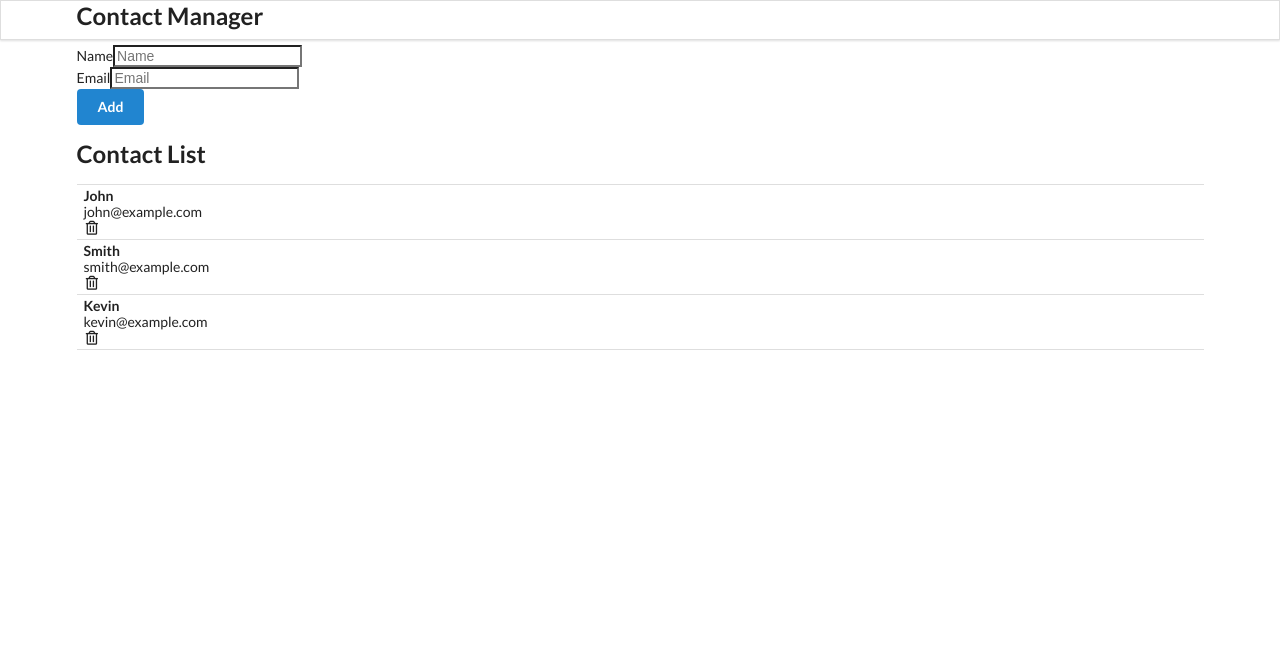
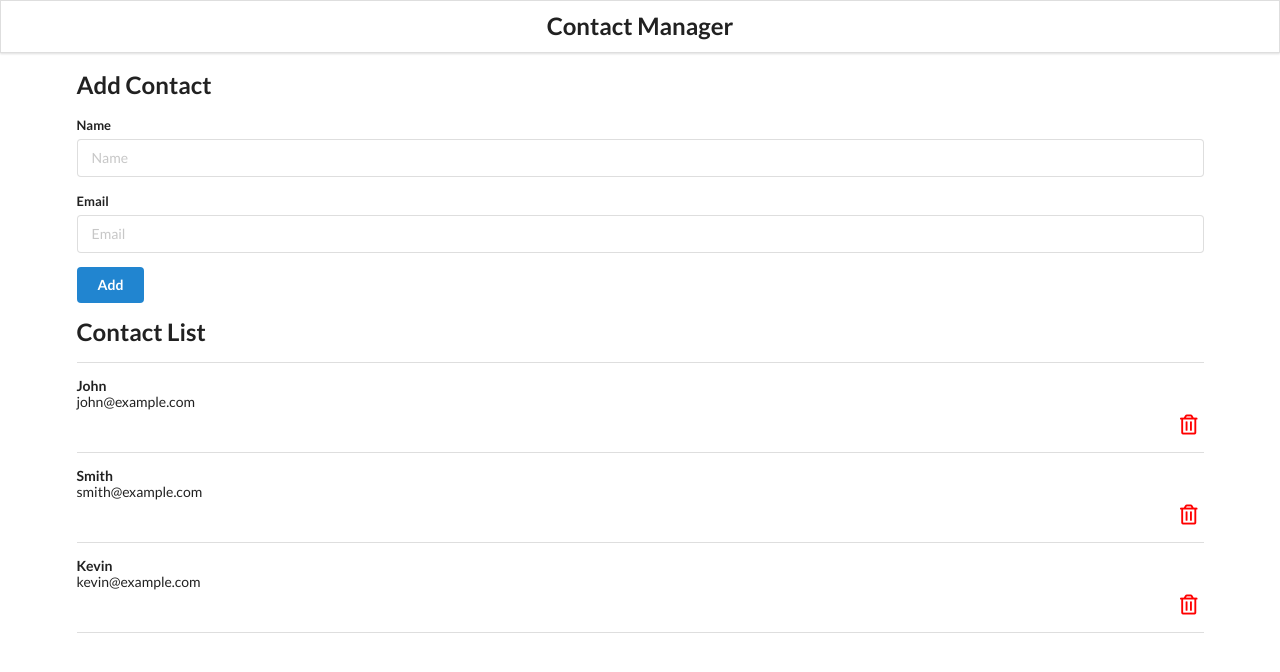
Before and after one commit to shruthirapala/react-project, a React (Create React App) app: page / in a window 1280 px wide. Shown: the top 672 px of the page. Built offline with nearby package versions, Linux system fonts and the light colour scheme.

Commit message:
Updated Contact manager page styles

```diff
--- a/src/components/AddContact.js
+++ b/src/components/AddContact.js
@@ -5,7 +5,7 @@ class AddContact extends React.Component {
         return (
             <div className="ui main">
                 <h2>Add Contact</h2>
-                <form>
+                <form className="ui form">
                     <div className="field">
                         <label>Name</label>
                         <input type="text" name="name" placeholder="Name"/>
--- a/src/components/App.css
+++ b/src/components/App.css
@@ -1,38 +1,23 @@
-.App {
-  text-align: center;
+.main {
+  margin-top: 5em;
 }
 
-.App-logo {
-  height: 40vmin;
-  pointer-events: none;
+.center {
+  justify-content: center;
+  padding: 10px;
 }
 
-@media (prefers-reduced-motion: no-preference) {
-  .App-logo {
-    animation: App-logo-spin infinite 20s linear;
-  }
+.ui.search input {
+  width: 100%;
+  border-radius: 0 !important;
 }
 
-.App-header {
-  background-color: #282c34;
-  min-height: 100vh;
-  display: flex;
-  flex-direction: column;
-  align-items: center;
-  justify-content: center;
-  font-size: calc(10px + 2vmin);
-  color: white;
+.item {
+  padding: 15px 0px !important;
 }
 
-.App-link {
-  color: #61dafb;
+i.icon {
+  float: right;
+  font-size: 20px;
+  cursor: pointer;
 }
-
-@keyframes App-logo-spin {
-  from {
-    transform: rotate(0deg);
-  }
-  to {
-    transform: rotate(360deg);
-  }
-}
--- a/src/components/ContactList.js
+++ b/src/components/ContactList.js
@@ -8,8 +8,8 @@ const ContactList = (props) => {
                <div className="content">
                     <div className="header">{contact.name}</div>
                     <div>{contact.email}</div>
-                    <i className="trash alternate outline icon"></i>
                </div>
+                <i className="trash alternate outline icon" style={{ color: "red", marginTop: "7px" }}></i>
            </div>
        )
 
```
